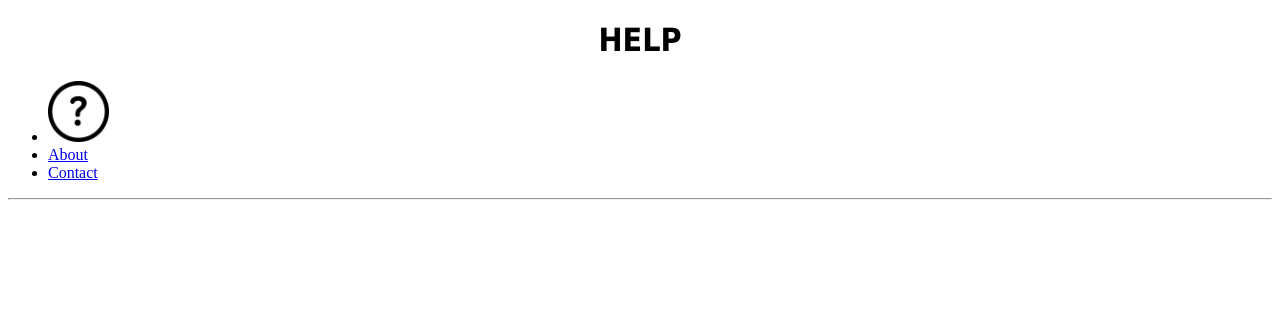
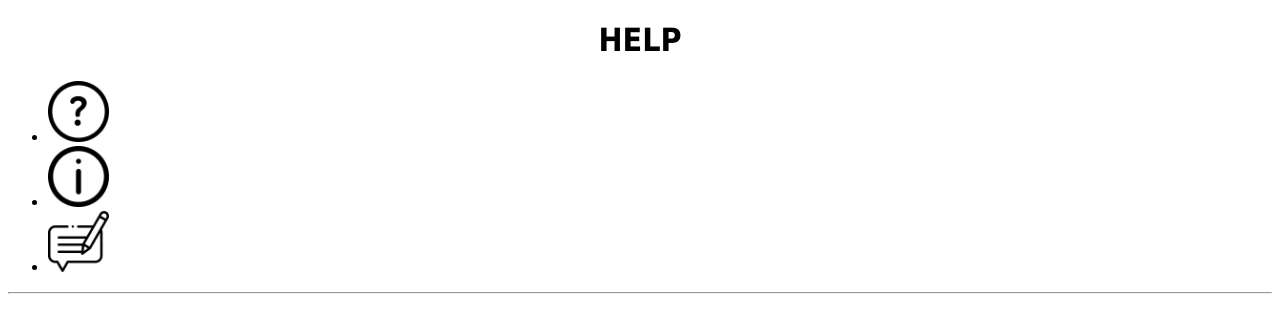
Before and after one commit to britojulia/projeto-inicial, a plain HTML site: page help.html in a window 1280 px wide. Drawn offline with Linux system fonts and the light colour scheme.

Commit message:
Atualização

```diff
--- a/help.html
+++ b/help.html
@@ -16,9 +16,9 @@
         </h1>
         <nav>
           <ul>
-            <li><a href="./paginas/help.html"> <img src="./img/help.png" alt="Interrogação" width="5%" title="AJUDA"> </a></li>
-            <li><a href="./about.html"> About </a></li>
-            <li><a href="#"> Contact</a></li>
+            <li><a href="../help.html"> <img src="./img/help.png" alt="Interrogação" width="5%" title="AJUDA"> </a></li>
+            <li><a href="./about.html"> <img src="./img/about.png" alt="Exclamação" width="5%" title="SOBRE"></a></li>
+            <li><a href="#"> <img src="./img/contact.png" alt="Bloco de notas" width="5%" title="CONTATO"></a></li>
           </ul>
         </nav>
       </header>
```
